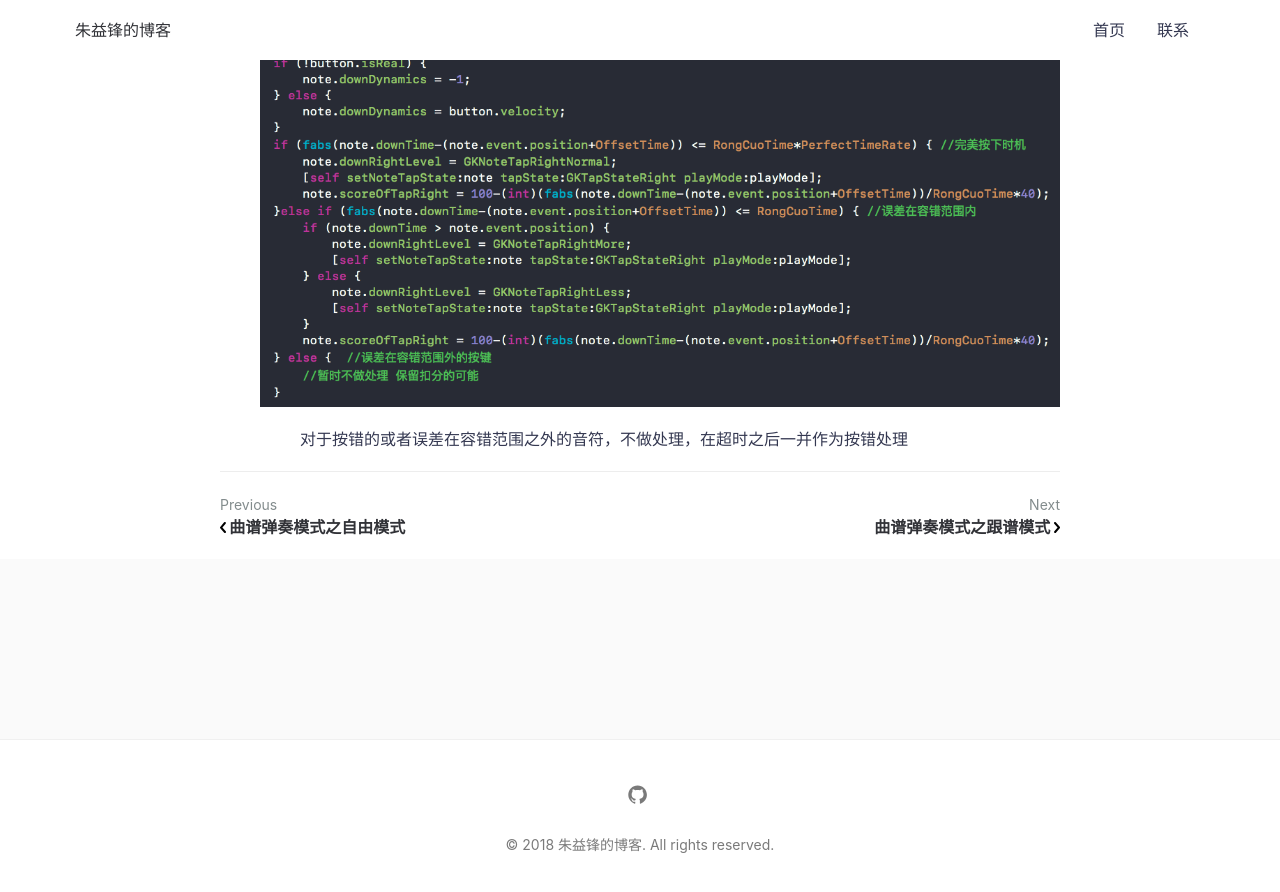
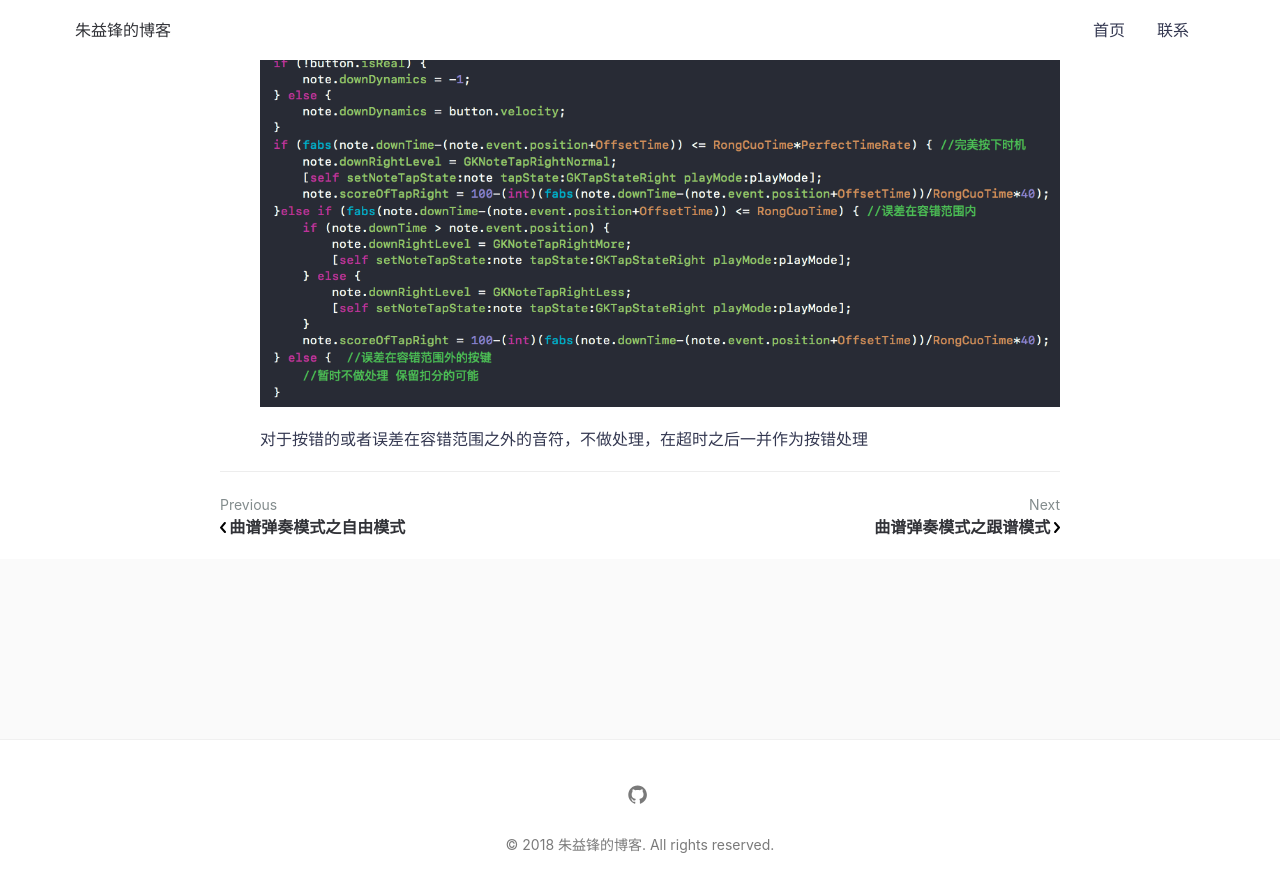
Before and after one commit to zyfilife/zyfilife.github.io, a Jekyll site: the page built from _posts/2018-03-15-曲谱弹奏模式之跟曲模式.md, in a window 1280 px wide and 900 px high, scrolled down 1064 px. Shown: the top 892 px of the window. Built offline with Jekyll 4.4.1, drawn with Linux system fonts in a browser that asks for light colours; comment, search, counter and statistics services are not loaded.

Commit message:
no message

```diff
--- a/_posts/2018-03-15-曲谱弹奏模式之跟曲模式.md
+++ b/_posts/2018-03-15-曲谱弹奏模式之跟曲模式.md
@@ -28,4 +28,4 @@ featured-img: emile-perron-190221
 
     ![跟曲模式节奏评价](/assets/img/posts/曲谱弹奏模式之跟曲模式/跟曲模式节奏评价.png)
 
-    >  对于按错的或者误差在容错范围之外的音符，不做处理，在超时之后一并作为按错处理
+    对于按错的或者误差在容错范围之外的音符，不做处理，在超时之后一并作为按错处理
```
